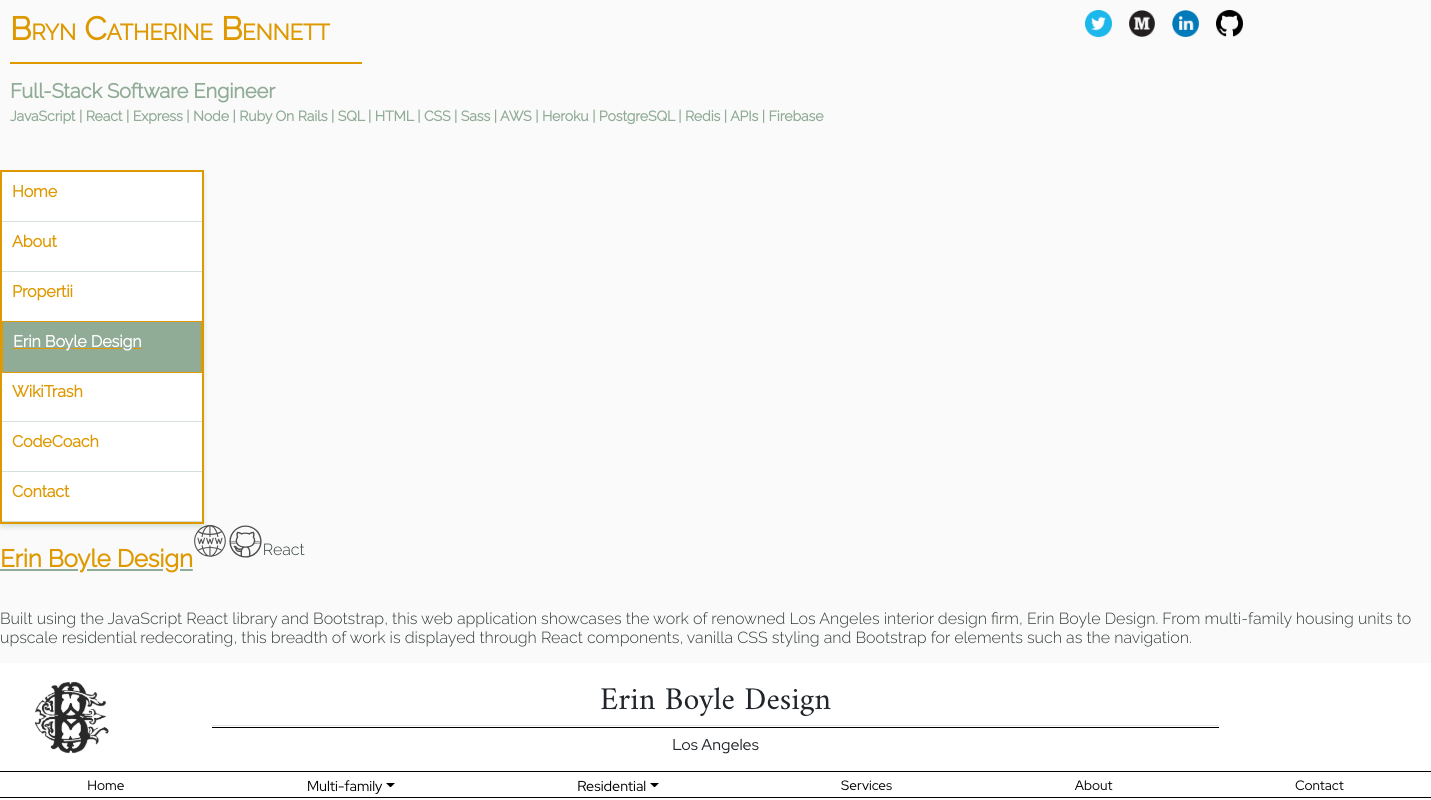
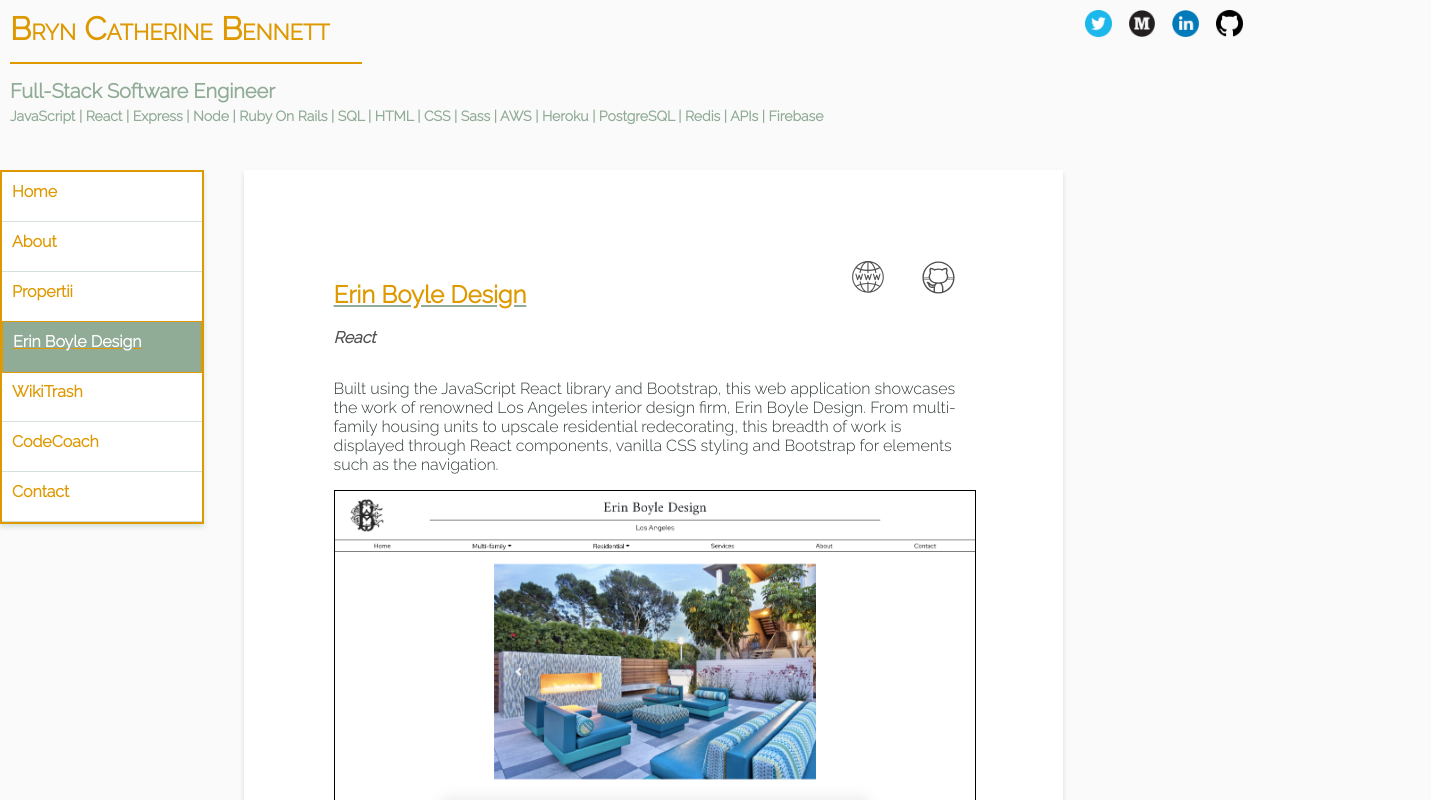
Before and after one commit to bbennett7/portfolio, a React (Create React App) app: page / in a window 1280 px wide. Both pictures are taken after a click on the element "Erin Boyle Design". Shown: the top 800 px of the page, 1431 px wide, since content can reach past the window. Built offline with nearby package versions, Linux system fonts and the light colour scheme.

Commit message:
Update eb design page

```diff
--- a/src/pages/EBDesign/EBDesign.js
+++ b/src/pages/EBDesign/EBDesign.js
@@ -1,4 +1,5 @@
 import React, { Component } from 'react';
+import styles from './EBDesign.module.scss';
 import EBDesignImg from '../../assets/EB-Design.png';
 import { ReactComponent as Github } from '../../assets/icons8-github.svg';
 import { ReactComponent as Web } from '../../assets/icons8-website.svg';
@@ -6,17 +7,27 @@
 export default class EBDesign extends Component {
   render() {
     return (
-      <div className="EB-Design">
-        <div className="componentHeaderWrapper">
+      <div className={styles.container}>
+        <div className={styles.headerWrapper}>
           <h2 className="Page-header">Erin Boyle Design</h2>
-          <a href="https://www.erinboyledesign.com/" target="_blank" rel="noopener noreferrer">
-            <Web className="linkIcon" />
-          </a>
-          <a href="https://github.com/bbennett7/ebdesign" target="_blank" rel="noopener noreferrer">
-            <Github className="linkIcon" />
-          </a>
+          <div>
+            <div className={styles.iconWrapper}>
+              <a href="https://www.erinboyledesign.com/" target="_blank" rel="noopener noreferrer">
+                <Web className={styles.icon} />
+              </a>
+            </div>
+            <div className={styles.iconWrapper}>
+              <a
+                href="https://github.com/bbennett7/ebdesign"
+                target="_blank"
+                rel="noopener noreferrer"
+              >
+                <Github className={styles.icon} />
+              </a>
+            </div>
+          </div>
         </div>
-        <p>React</p>
+        <p className={styles.tech}>React</p>
         <p>
           Built using the JavaScript React library and Bootstrap, this web application showcases the
           work of renowned Los Angeles interior design firm, Erin Boyle Design. From multi-family
@@ -24,7 +35,9 @@
           through React components, vanilla CSS styling and Bootstrap for elements such as the
           navigation.
         </p>
-        <img src={EBDesignImg} className="projectImg" />
+        <div>
+          <img src={EBDesignImg} className={styles.image} />
+        </div>
       </div>
     );
   }
--- a/src/pages/EBDesign/EBDesign.module.scss
+++ b/src/pages/EBDesign/EBDesign.module.scss
@@ -0,0 +1,51 @@
+@import '../../styles/variables';
+
+.container {
+  width: 50%;
+  display: flex;
+  flex-direction: column;
+  height: auto;
+  background: white;
+  box-shadow: 0px 3px 5px $lightGreen;
+  padding: 7%;
+  align-items: flex-start;
+  margin-bottom: 200px;
+}
+
+.headerWrapper {
+  display: flex;
+  flex-direction: row;
+  justify-content: space-between;
+  width: 100%;
+}
+
+.headerWrapper a {
+  width: auto;
+  display: flex;
+  flex-direction: column;
+  width: 70px;
+  align-items: center;
+}
+
+.icon:hover {
+  stroke: $yellow;
+  fill: $yellow;
+}
+
+.icon a:hover {
+  background-color: rgb(251, 251, 251);
+}
+
+.tech {
+  font-weight: 700;
+  font-size: 16px;
+  font-style: oblique;
+  margin-top: 0px;
+  color: $iconGrey;
+}
+
+.image {
+  display: block;
+  max-width: 100%;
+  border: 1px solid black;
+}
```
